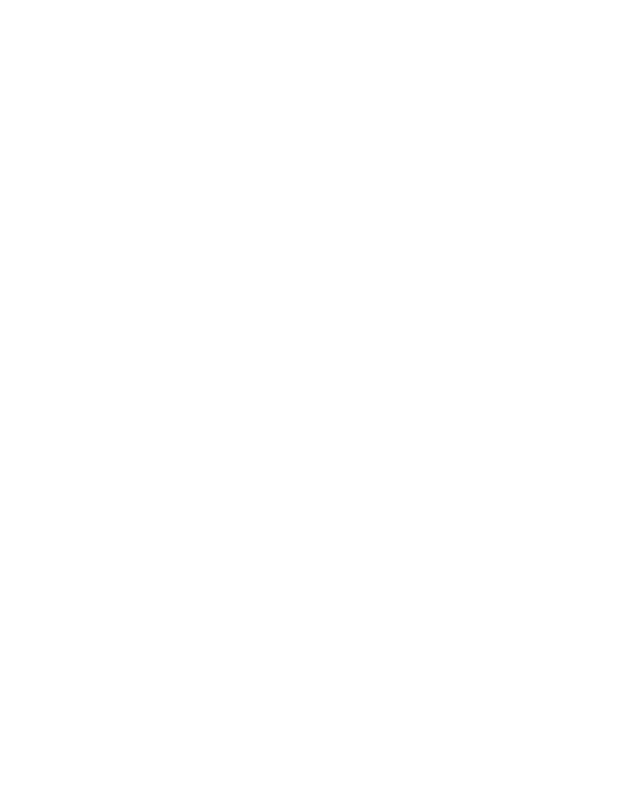
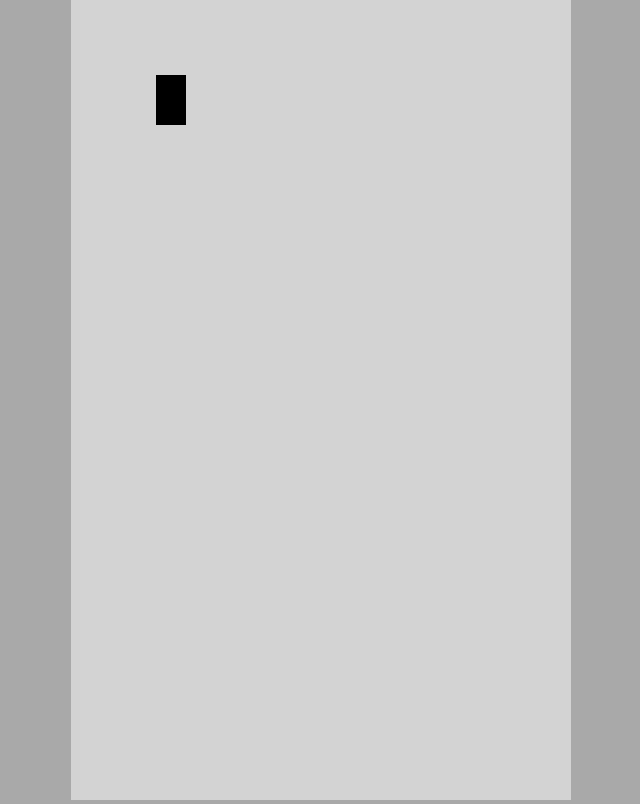
Before and after one commit to ardent-purple/study-js-self-driving-car, a plain HTML site: page index.html in a window 1280 px wide. Shown: the whole page, without its empty margins (319-959 px from the left). Drawn offline with Linux system fonts and the light colour scheme.

Commit message:
added manualy controled car

```diff
--- a/index.html
+++ b/index.html
@@ -8,6 +8,7 @@
     <title>SELF DRIVING CAR</title>
   </head>
   <body>
+    <canvas id="canvas"></canvas>
     <script src="./scripts/index.js" type="module"></script>
   </body>
 </html>
--- /dev/null
+++ b/scripts/Car.js
@@ -0,0 +1,78 @@
+import Controls from './Controls.js'
+
+export default class Car {
+  constructor(x, y, w, h) {
+    this.x = x
+    this.y = y
+    this.w = w
+    this.h = h
+
+    this.speed = 0
+    this.acceleration = 0.2
+    this.maxForwardSpeed = 3
+    this.maxBackwardSpeed = 1
+    this.friction = 0.05
+    this.angle = 0
+
+    this.controls = new Controls()
+  }
+
+  draw(ctx) {
+    ctx.save()
+
+    ctx.translate(this.x, this.y)
+    ctx.rotate(-this.angle)
+
+    ctx.beginPath()
+    ctx.fillStyle = '#000'
+    ctx.rect(-this.w / 2, -this.h / 2, this.w, this.h)
+    ctx.fill()
+
+    ctx.restore()
+  }
+
+  update() {
+    // acceleration
+    if (this.controls.forward) {
+      this.speed += this.acceleration
+      this.y
+    }
+    if (this.controls.backward) {
+      this.speed -= this.acceleration
+    }
+
+    // speed cap
+    if (this.speed > this.maxForwardSpeed) {
+      this.speed = this.maxForwardSpeed
+    }
+
+    if (this.speed < -this.maxBackwardSpeed) {
+      this.speed = -this.maxBackwardSpeed
+    }
+
+    // friction
+    if (this.speed > 0) {
+      this.speed -= this.friction
+    }
+    if (this.speed < 0) {
+      this.speed += this.friction
+    }
+    if (Math.abs(this.speed) < this.friction) {
+      this.speed = 0
+    }
+
+    // steering
+    if (Math.abs(this.speed) > 0) {
+      const flipSteering = this.speed > 0 ? 1 : -1
+      if (this.controls.left) {
+        this.angle += 0.03 * flipSteering
+      }
+      if (this.controls.right) {
+        this.angle -= 0.03 * flipSteering
+      }
+    }
+
+    this.x -= Math.sin(this.angle) * this.speed
+    this.y -= Math.cos(this.angle) * this.speed
+  }
+}
--- /dev/null
+++ b/scripts/Controls.js
@@ -0,0 +1,45 @@
+export default class Controls {
+  constructor() {
+    this.forward = false
+    this.backward = false
+    this.left = false
+    this.right = false
+
+    this.#addKeyboardListeners()
+  }
+
+  #addKeyboardListeners() {
+    window.addEventListener('keydown', (e) => {
+      switch (e.code) {
+        case 'ArrowLeft':
+          this.left = true
+          break
+        case 'ArrowRight':
+          this.right = true
+          break
+        case 'ArrowUp':
+          this.forward = true
+          break
+        case 'ArrowDown':
+          this.backward = true
+          break
+      }
+    })
+    window.addEventListener('keyup', (e) => {
+      switch (e.code) {
+        case 'ArrowLeft':
+          this.left = false
+          break
+        case 'ArrowRight':
+          this.right = false
+          break
+        case 'ArrowUp':
+          this.forward = false
+          break
+        case 'ArrowDown':
+          this.backward = false
+          break
+      }
+    })
+  }
+}
--- a/scripts/index.js
+++ b/scripts/index.js
@@ -0,0 +1,16 @@
+import Car from './Car.js'
+
+const canvas = document.getElementById('canvas')
+canvas.width = 500
+
+const ctx = canvas.getContext('2d')
+const car = new Car(100, 100, 30, 50)
+
+const animate = () => {
+  canvas.height = window.innerHeight
+  car.update()
+  car.draw(ctx)
+  requestAnimationFrame(animate)
+}
+
+animate()
--- a/style.css
+++ b/style.css
@@ -0,0 +1,10 @@
+body {
+  margin: 0;
+  background: darkgray;
+  overflow: hidden;
+  text-align: center;
+}
+
+#canvas {
+  background: lightgray;
+}
```
Also changed, not shown: improvement-ideas.txt (added).
